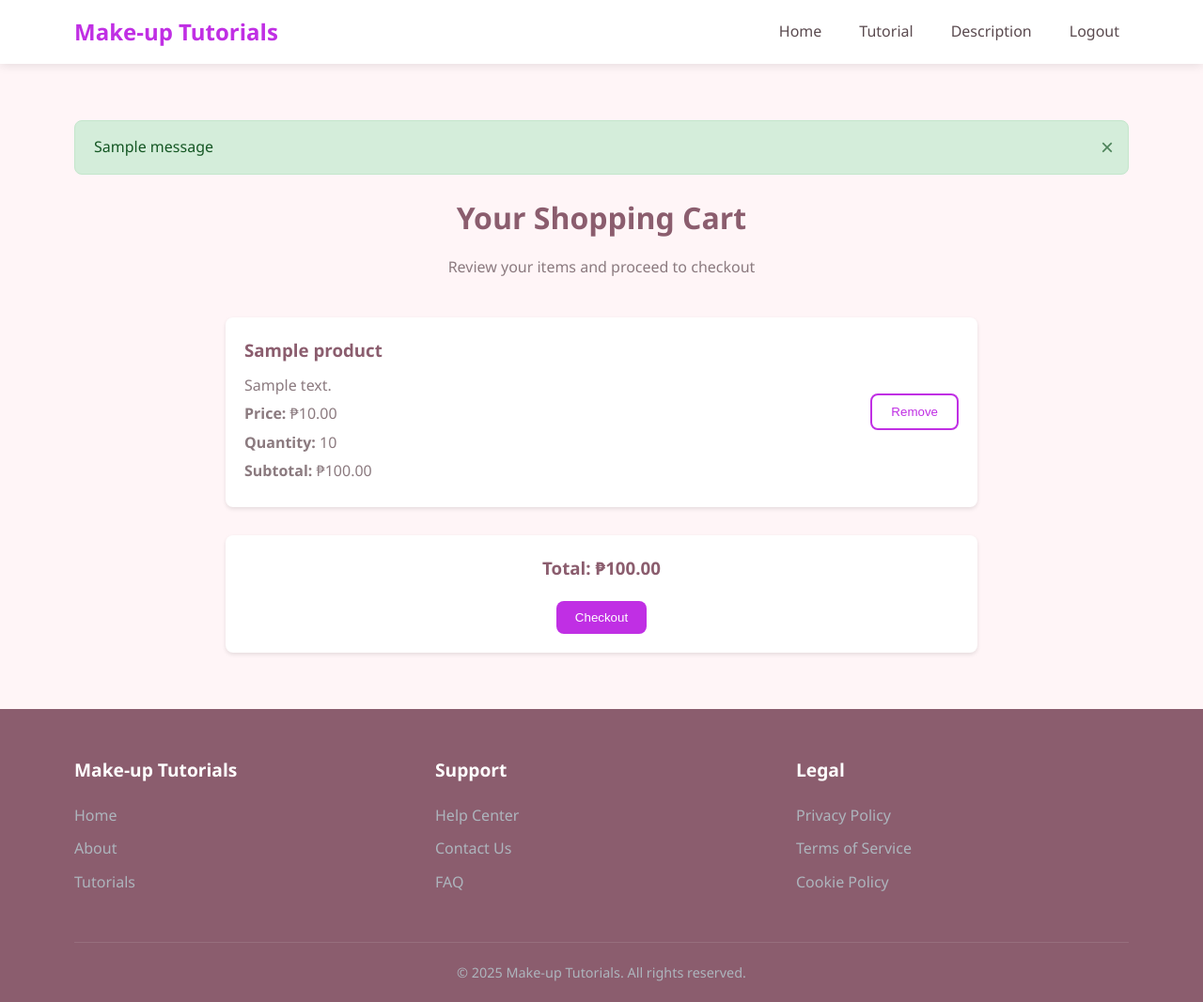
After one commit to Roseann0/makeup_tutorial, a Flask app: page /cart in a window 1280 px wide. The commit adds this page. Shown: the whole page at 94% size. Run offline with Flask 3, Linux system fonts and the light colour scheme; the visitor is signed in with stand-in values (Sample User, id 1); tables that the repository leaves empty hold one stand-in row (values such as "Sample post"); one stand-in notice (Sample message) is shown.

Commit message:
Implement cart functionality with models, routes, and templates

```diff
--- a/app.py
+++ b/app.py
@@ -1,10 +1,11 @@
 import os
 import re
+import json
 from flask import Flask, render_template, request, redirect, url_for, flash, session
 from werkzeug.security import generate_password_hash, check_password_hash
 from dotenv import load_dotenv
 from functools import wraps
-from model import db, User  # make sure your file is named model.py
+from model import db, User, Tutorial, Product, History, Purchase, Cart  # make sure your file is named model.py
 
 # ----------------------------------------------------------------------
 # Load environment variables from .env
@@ -135,16 +136,124 @@ def home():
 @app.route('/tutorial')
 @login_required
 def tutorial():
-    tutorials = [
-        {'title': 'Clean Girl Make-up', 'desc': 'Simple natural daily look.'},
-        {'title': 'DuoYin Make-up', 'desc': 'Chinese makeup style that looks like a doll.'},
-    ]
-    return render_template('tutorial.html', tutorials=tutorials)
+    category = request.args.get('category', 'All')
+    if category == 'All':
+        tutorials = Tutorial.query.all()
+    else:
+        tutorials = Tutorial.query.filter_by(category=category).all()
+    categories = ['All'] + [cat[0] for cat in db.session.query(Tutorial.category).distinct().all()]
+    return render_template('tutorial.html', tutorials=tutorials, categories=categories, selected_category=category)
+
+@app.route('/tutorial/<int:tutorial_id>')
+@login_required
+def tutorial_detail(tutorial_id):
+    tutorial = Tutorial.query.get_or_404(tutorial_id)
+    # Track history
+    history = History(user_id=session['user_id'], action=f"Viewed tutorial: {tutorial.title}", tutorial_type="Tutorial")
+    db.session.add(history)
+    db.session.commit()
+    steps = json.loads(tutorial.steps) if tutorial.steps.startswith('[') else tutorial.steps.split(',')
+    return render_template('tutorial_detail.html', tutorial=tutorial, steps=steps)
+
+# ---------------- SHOP ----------------
+@app.route('/shop')
+@login_required
+def shop():
+    products = Product.query.all()
+    cart_count = Cart.query.filter_by(user_id=session['user_id']).count()
+    return render_template('shop.html', products=products, cart_count=cart_count)
+
+@app.route('/add_to_cart/<int:product_id>', methods=['POST'])
+@login_required
+def add_to_cart(product_id):
+    product = Product.query.get_or_404(product_id)
+    quantity = int(request.form.get('quantity', 1))
+
+    # Check if item already in cart
+    existing_cart_item = Cart.query.filter_by(user_id=session['user_id'], product_id=product_id).first()
+    if existing_cart_item:
+        existing_cart_item.quantity += quantity
+    else:
+        cart_item = Cart(user_id=session['user_id'], product_id=product_id, quantity=quantity)
+        db.session.add(cart_item)
+
+    db.session.commit()
+    flash(f'Added {quantity} x {product.name} to cart!', 'success')
+    return redirect(url_for('shop'))
+
+@app.route('/cart')
+@login_required
+def cart():
+    cart_items = Cart.query.filter_by(user_id=session['user_id']).all()
+    total = sum(item.product.price * item.quantity for item in cart_items)
+    return render_template('cart.html', cart_items=cart_items, total=total)
+
+@app.route('/remove_from_cart/<int:cart_id>', methods=['POST'])
+@login_required
+def remove_from_cart(cart_id):
+    cart_item = Cart.query.get_or_404(cart_id)
+    if cart_item.user_id != session['user_id']:
+        flash('Unauthorized action.', 'danger')
+        return redirect(url_for('cart'))
+
+    db.session.delete(cart_item)
+    db.session.commit()
+    flash('Item removed from cart.', 'success')
+    return redirect(url_for('cart'))
+
+@app.route('/checkout', methods=['POST'])
+@login_required
+def checkout():
+    cart_items = Cart.query.filter_by(user_id=session['user_id']).all()
+    if not cart_items:
+        flash('Your cart is empty.', 'warning')
+        return redirect(url_for('cart'))
+
+    # Process purchases
+    for item in cart_items:
+        total_price = item.product.price * item.quantity
+        purchase = Purchase(user_id=session['user_id'], product_id=item.product_id, quantity=item.quantity, total_price=total_price)
+        db.session.add(purchase)
+        # Track history
+        history = History(user_id=session['user_id'], action=f"Purchased: {item.product.name} (x{item.quantity})", tutorial_type="Purchase")
+        db.session.add(history)
+
+    # Clear cart
+    Cart.query.filter_by(user_id=session['user_id']).delete()
+    db.session.commit()
+
+    flash('Checkout successful! Your purchases have been processed.', 'success')
+    return redirect(url_for('profile'))
+
+@app.route('/buy/<int:product_id>', methods=['POST'])
+@login_required
+def buy_product(product_id):
+    product = Product.query.get_or_404(product_id)
+    quantity = int(request.form.get('quantity', 1))
+    total_price = product.price * quantity
+    purchase = Purchase(user_id=session['user_id'], product_id=product_id, quantity=quantity, total_price=total_price)
+    db.session.add(purchase)
+    # Track history
+    history = History(user_id=session['user_id'], action=f"Purchased: {product.name} (x{quantity})", tutorial_type="Purchase")
+    db.session.add(history)
+    db.session.commit()
+    flash(f'Purchase successful! You bought {quantity} x {product.name}.', 'success')
+    return redirect(url_for('shop'))
+
+# ---------------- PROFILE ----------------
+@app.route('/profile')
+@login_required
+def profile():
+    user = User.query.get(session['user_id'])
+    history = History.query.filter_by(user_id=session['user_id']).order_by(History.created_at.desc()).all()
+    purchases = Purchase.query.filter_by(user_id=session['user_id']).order_by(Purchase.created_at.desc()).all()
+    return render_template('profile.html', user=user, history=history, purchases=purchases)
 
 # ---------------- DESCRIPTION ----------------
 @app.route('/description')
 @login_required
 def description():
+    products = Product.query.all()  # For product descriptions
     suggestions = {
         'tones': ['Fair', 'Medium', 'Tan', 'Deep'],
         'tips': [
@@ -154,7 +263,7 @@ def description():
             'Cool undertone: Choose pink/rosy shades.'
         ]
     }
-    return render_template('description.html', suggestions=suggestions)
+    return render_template('description.html', suggestions=suggestions, products=products)
 
 # ---------------- LOGOUT ----------------
 @app.route('/logout')
--- /dev/null
+++ b/templates/cart.html
@@ -0,0 +1,101 @@
+{% extends "base.html" %}
+{% block content %}
+<div class="section-title">
+    <h2>Your Shopping Cart</h2>
+    <p>Review your items and proceed to checkout</p>
+</div>
+
+<div class="cart-content">
+    {% if cart_items %}
+    <div class="cart-items">
+        {% for item in cart_items %}
+        <div class="cart-item">
+            <div class="cart-item-info">
+                <h3>{{ item.product.name }}</h3>
+                <p>{{ item.product.description }}</p>
+                <p><strong>Price:</strong> ₱{{ "%.2f"|format(item.product.price) }}</p>
+                <p><strong>Quantity:</strong> {{ item.quantity }}</p>
+                <p><strong>Subtotal:</strong> ₱{{ "%.2f"|format(item.product.price * item.quantity) }}</p>
+            </div>
+            <div class="cart-item-actions">
+                <form action="{{ url_for('remove_from_cart', cart_id=item.id) }}" method="post">
+                    <button type="submit" class="btn btn-outline">Remove</button>
+                </form>
+            </div>
+        </div>
+        {% endfor %}
+    </div>
+
+    <div class="cart-total">
+        <h3>Total: ₱{{ "%.2f"|format(total) }}</h3>
+        <form action="{{ url_for('checkout') }}" method="post">
+            <button type="submit" class="btn btn-primary">Checkout</button>
+        </form>
+    </div>
+    {% else %}
+    <div class="empty-cart">
+        <p>Your cart is empty.</p>
+        <a href="{{ url_for('shop') }}" class="btn btn-primary">Continue Shopping</a>
+    </div>
+    {% endif %}
+</div>
+
+<style>
+.cart-content {
+    max-width: 800px;
+    margin: 0 auto;
+}
+
+.cart-item {
+    display: flex;
+    justify-content: space-between;
+    align-items: center;
+    background: white;
+    border-radius: 8px;
+    padding: 20px;
+    margin-bottom: 15px;
+    box-shadow: 0 2px 4px rgba(0, 0, 0, 0.1);
+}
+
+.cart-item-info h3 {
+    margin-bottom: 10px;
+    color: var(--dark-color);
+}
+
+.cart-item-info p {
+    margin-bottom: 5px;
+    color: var(--text-light);
+}
+
+.cart-item-actions {
+    flex-shrink: 0;
+}
+
+.cart-total {
+    background: white;
+    border-radius: 8px;
+    padding: 20px;
+    text-align: center;
+    box-shadow: 0 2px 4px rgba(0, 0, 0, 0.1);
+    margin-top: 30px;
+}
+
+.cart-total h3 {
+    margin-bottom: 20px;
+    color: var(--dark-color);
+}
+
+.empty-cart {
+    text-align: center;
+    background: white;
+    border-radius: 8px;
+    padding: 40px;
+    box-shadow: 0 2px 4px rgba(0, 0, 0, 0.1);
+}
+
+.empty-cart p {
+    margin-bottom: 20px;
+    color: var(--text-light);
+}
+</style>
+{% endblock %}
```
Also changed, not shown: TODO.md (added, +28 -0 lines), model.py (+37 -0 lines), templates/profile.html (+36 -49 lines), templates/shop.html (added, +29 -0 lines).
